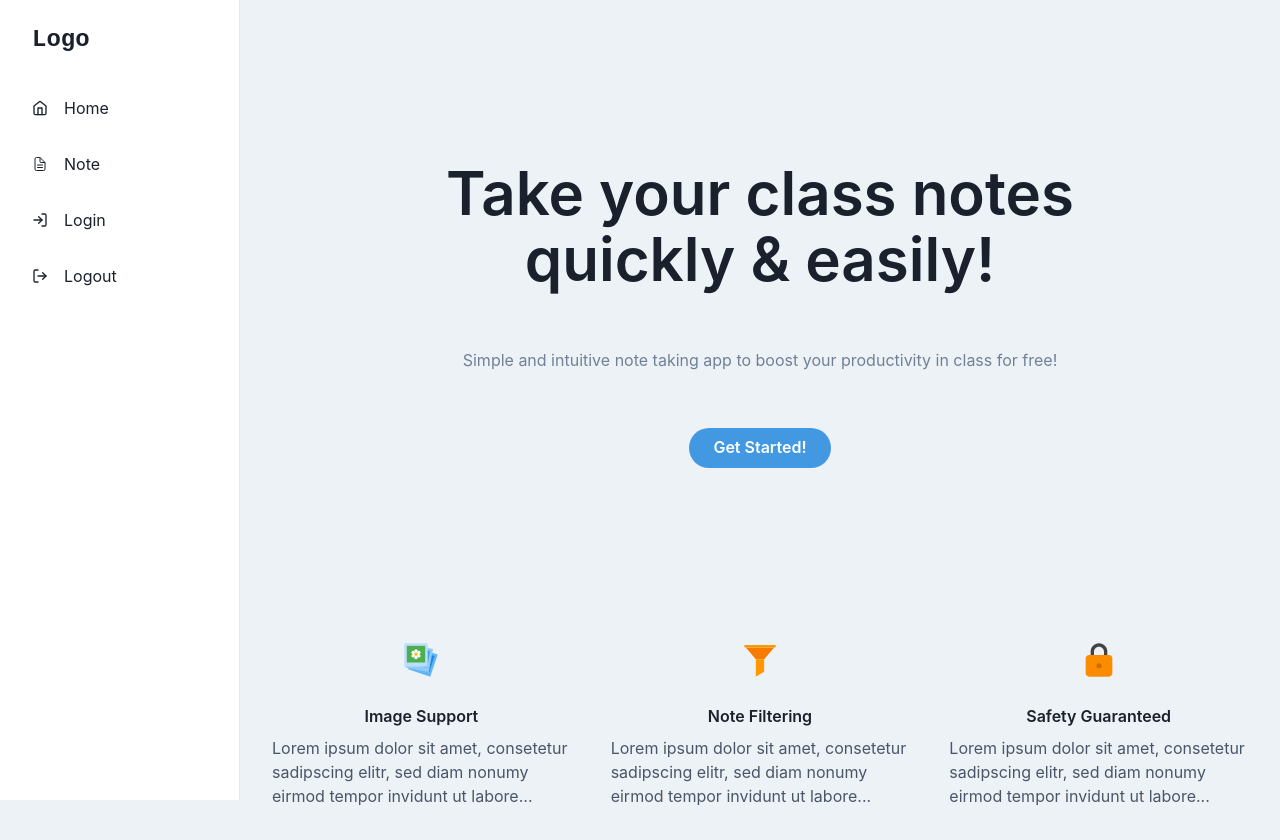
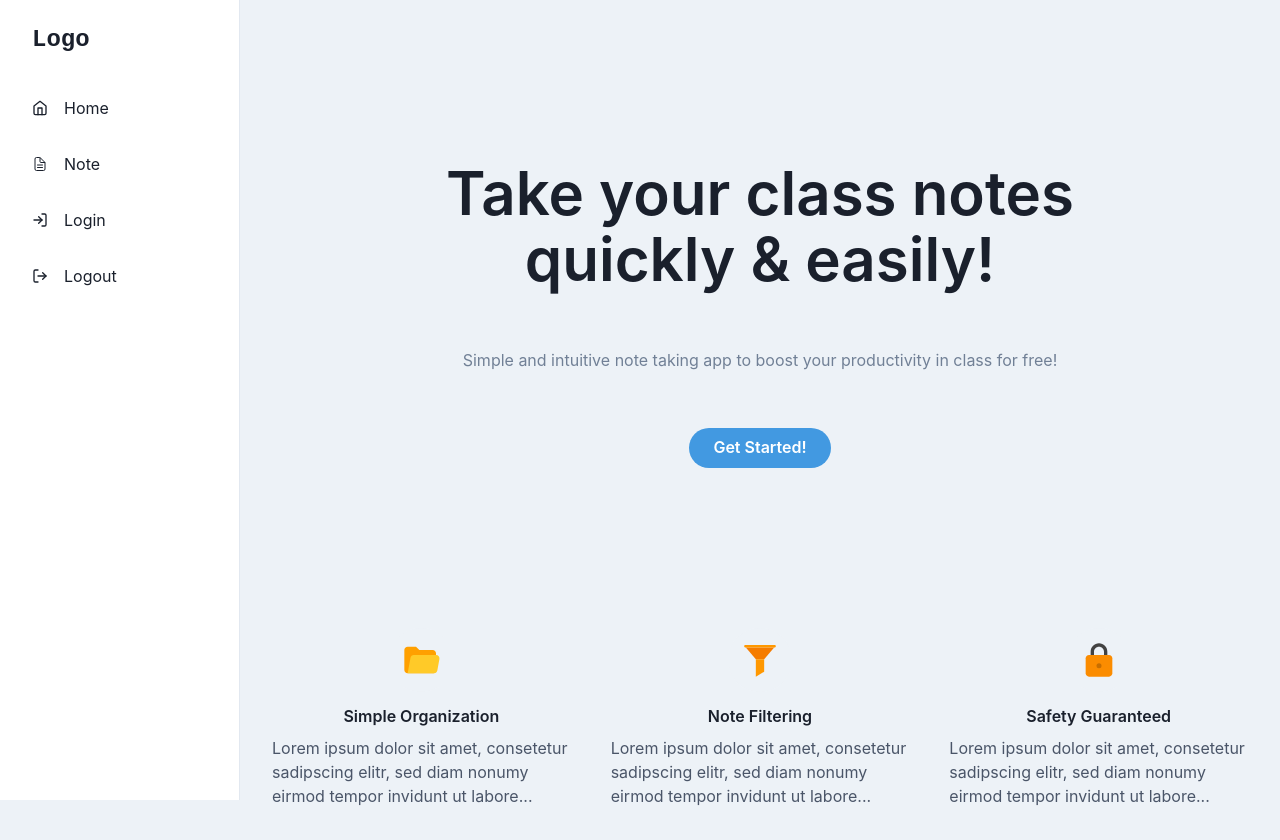
Before and after one commit to frankiehuangg/Note-Taking-App-FE, a React (Vite) app: page / in a window 1280 px wide. Built offline with nearby package versions, Linux system fonts and the light colour scheme.

Commit message:
fix: change features component

```diff
--- a/src/pages/index.tsx
+++ b/src/pages/index.tsx
@@ -2,7 +2,7 @@
 
 import {Box, Button, Container, Heading, Icon, SimpleGrid, Stack, Text} from "@chakra-ui/react";
 import Feature from "../components/feature.tsx";
-import {FcFilledFilter, FcLock, FcStackOfPhotos} from "react-icons/fc";
+import {FcFilledFilter, FcLock, FcOpenedFolder} from "react-icons/fc";
 
 const IndexPage = () => {
     return (
@@ -33,6 +33,8 @@ const IndexPage = () => {
                         alignSelf={'center'}
                         position={'relative'}>
                         <Button
+                            as={'a'}
+                            href={'/note'}
                             colorScheme={'blue'}
                             bg={'blue.400'}
                             rounded={'full'}
@@ -48,8 +50,8 @@ const IndexPage = () => {
             <Box p={4}>
                 <SimpleGrid columns={{base: 1, md: 3}} spacing={10}>
                     <Feature
-                        icon={<Icon as={FcStackOfPhotos} w={10} h={10}/>}
-                        title={'Image Support'}
+                        icon={<Icon as={FcOpenedFolder} w={10} h={10}/>}
+                        title={'Simple Organization'}
                         text={
                             'Lorem ipsum dolor sit amet, consetetur sadipscing elitr, sed diam nonumy eirmod tempor invidunt ut labore...'
                         }/>
```
